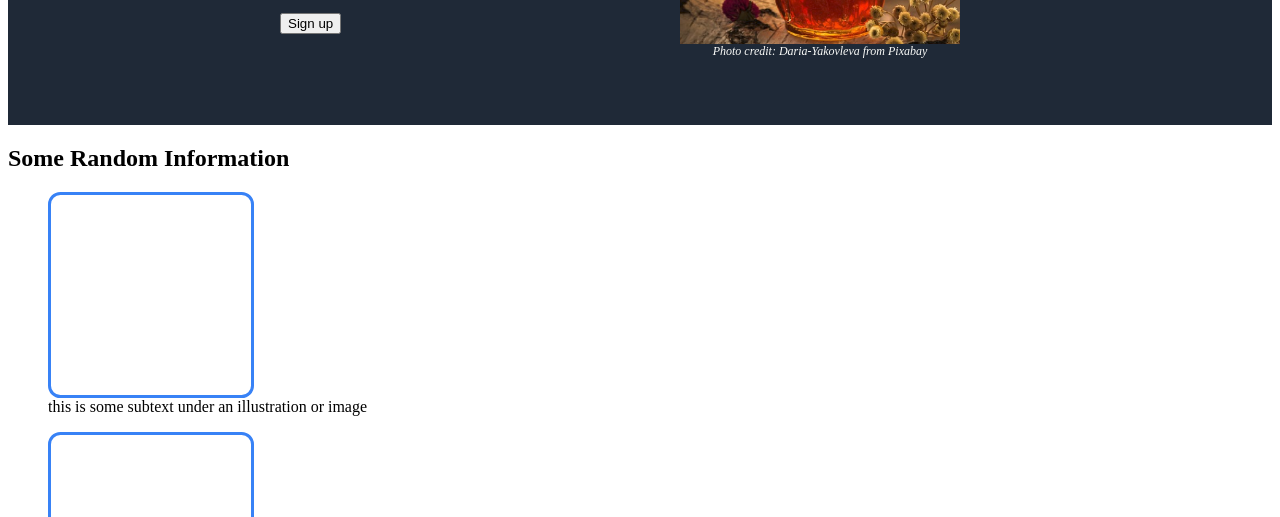
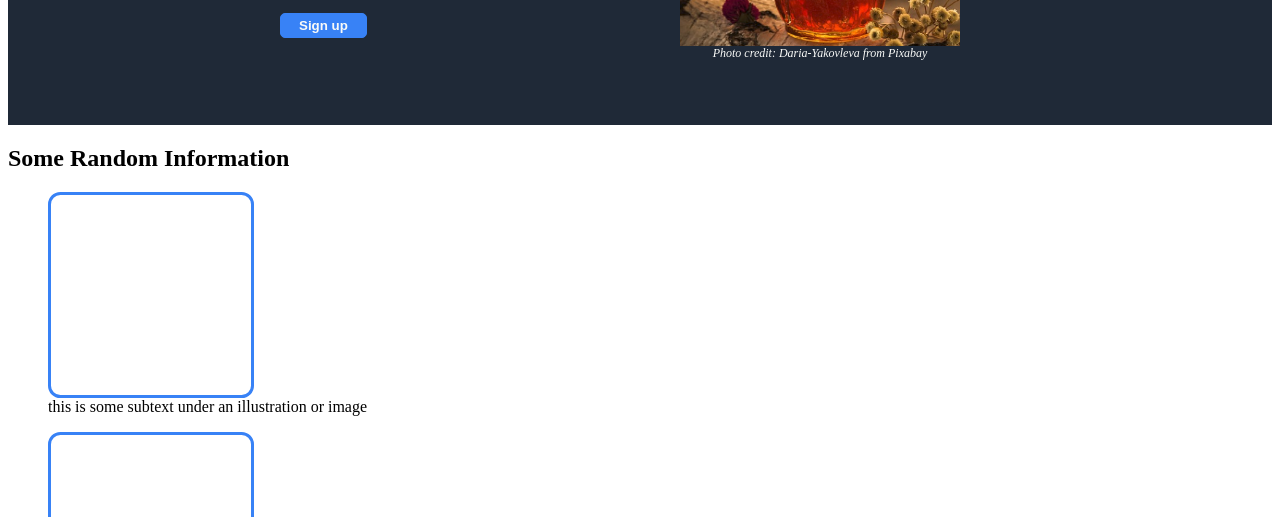
Before and after one commit to luyvannda/odin-landing-page, a plain HTML site: page index.html in a window 1280 px wide. Shown: the part 283-800 px from the top of the page. Drawn offline with Linux system fonts and the light colour scheme.

Commit message:
style the first button of the landing page

```diff
--- a/CSS/styles.css
+++ b/CSS/styles.css
@@ -73,6 +73,22 @@ h1 {
   margin-bottom: -15px;
 }
 
+#first-button {
+  padding: 4px 18px;
+  background-color: #3882F6;
+  color: #F9FAF8;
+  font-weight: bold;
+  border: 1px solid #3882F6;
+  border-radius: 5px;
+  transition: background-color 0.5s ease;
+}
+
+#first-button:hover {
+  background-color: #82c184;
+  cursor: pointer;
+}
+
+
 .right-main {
   display: flex;
   flex-direction: column;
--- a/index.html
+++ b/index.html
@@ -28,7 +28,7 @@
         <h1 id="hero-main-text"> This website is awesome</h1>
         <p class="main-text">This website has some subtext that goes here under the main title. It's a smaller
           font and the color is lower contrast</p>
-        <button type="submit" name="sign-up" value="Sign up">Sign up</button>
+        <button id="first-button" type="submit" name="sign-up" value="Sign up">Sign up</button>
       </div>
 
       <figure class="right-main">
```
